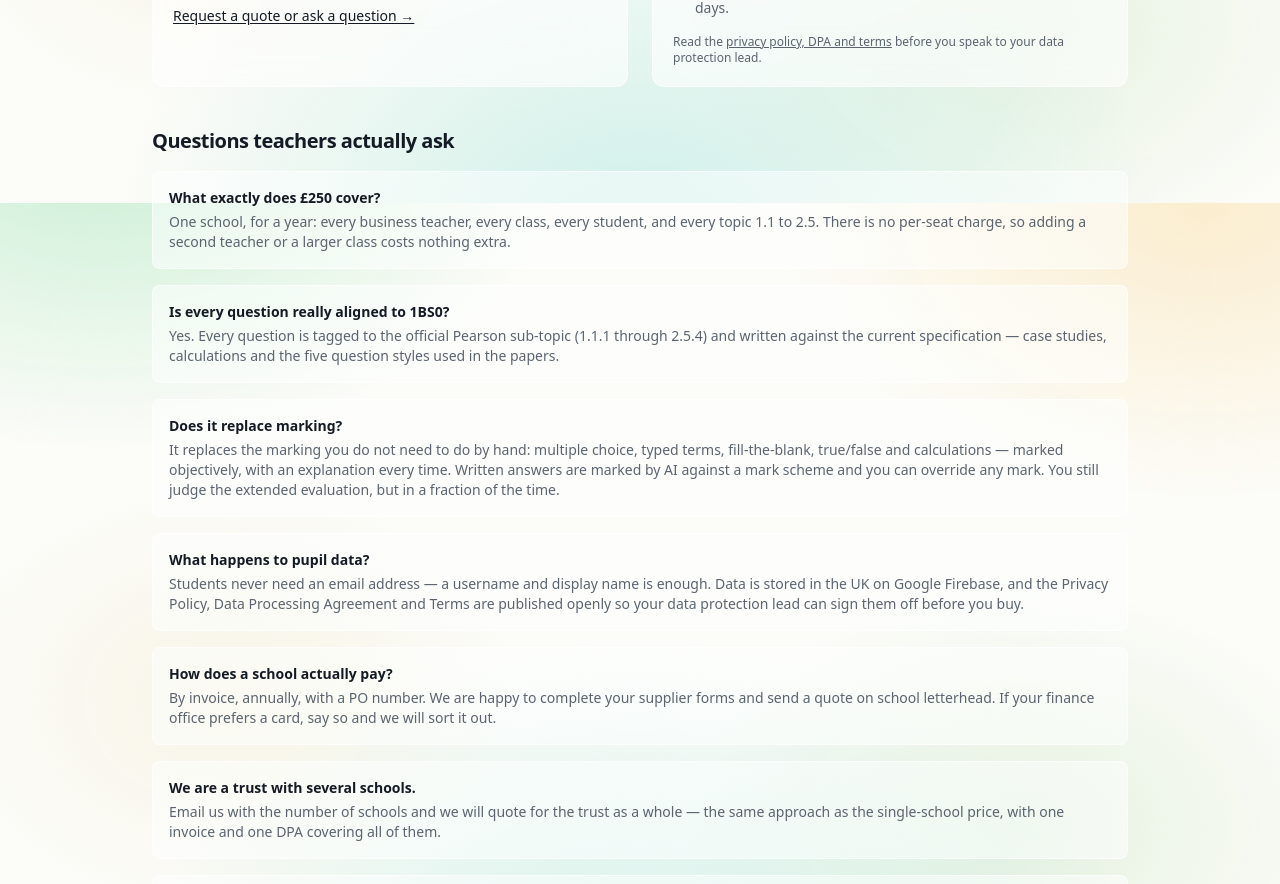
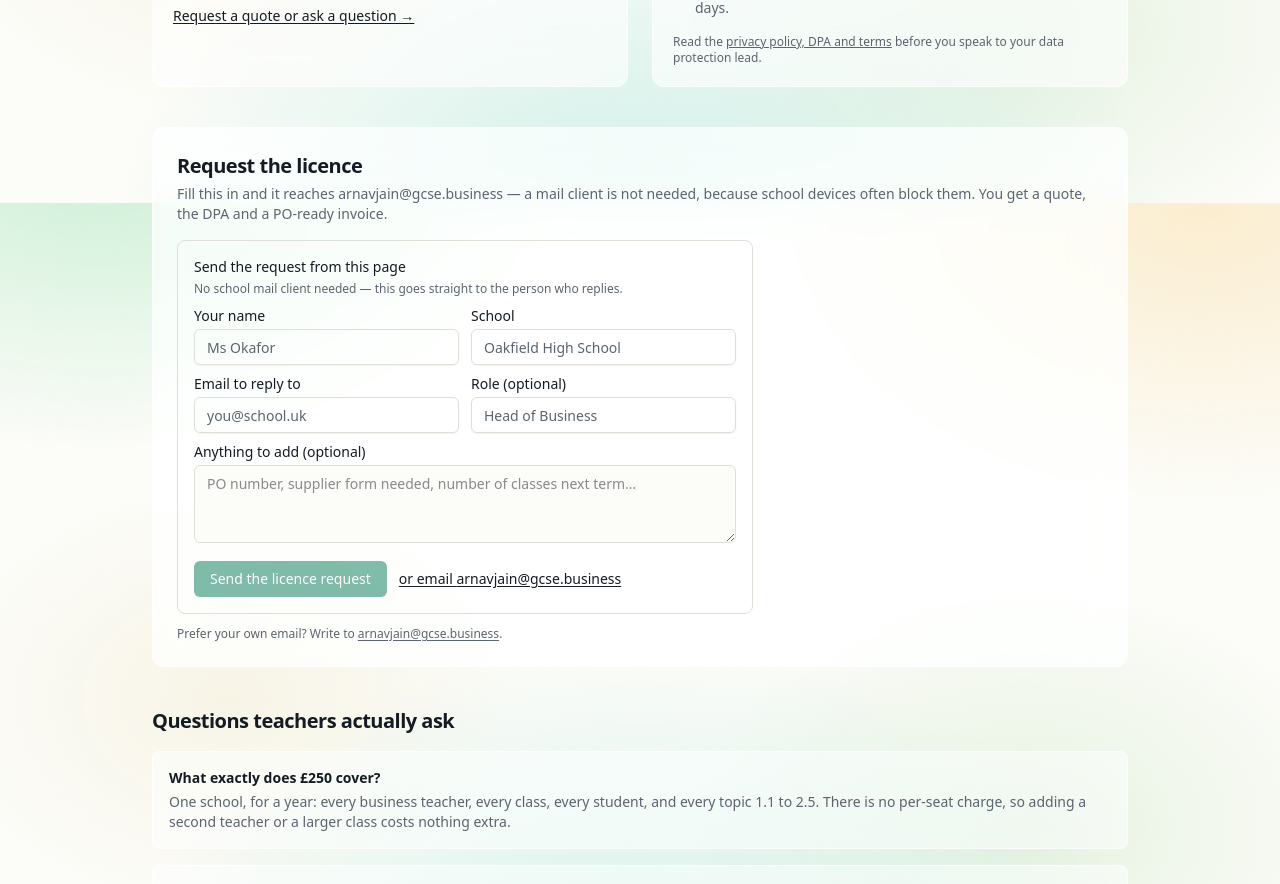
Before and after one commit to rninej/gcse-business-hgs, a Next.js app: page /pricing in a window 1280 px wide. Shown: the part 1397-2281 px from the top of the page. Built offline with nearby package versions, Linux system fonts and the light colour scheme; no server answers.

Commit message:
Put the licence form on the pricing page too
A head of department who lands on /pricing got two mailto links and no way to write in from the page, while /upgrade had the form. Both CTAs now point at the same on-page form, with the email address kept as the alternative.

```diff
--- a/src/app/pricing/page.tsx
+++ b/src/app/pricing/page.tsx
@@ -2,6 +2,7 @@ import type { Metadata } from 'next';
 import Link from 'next/link';
 import { MarketingShell } from '@/components/marketing/MarketingShell';
 import { CONTACT_EMAIL, INCLUDED, PRICING_PROMISES, SCHOOL_PRICE } from '@/lib/pricing';
+import { EnquiryForm } from '@/components/marketing/EnquiryForm';
 import { FREE_PLAN, PAYMENT_STEPS } from '@/lib/plan';
 import { Check } from 'lucide-react';
 
@@ -114,7 +115,7 @@ Start the free trial
               Set your school up
             </Link>
             <a
-              href={`mailto:${CONTACT_EMAIL}?subject=${encodeURIComponent('gcse.business — £250 school licence')}`}
+              href="#enquiry"
               className="rounded-md border border-foreground/15 px-4 py-2.5 text-center text-sm font-medium hover:bg-foreground/5"
             >
               Request a quote or ask a question
@@ -179,7 +180,7 @@ Start the free trial
           </ol>
           <a
             className="mt-4 inline-block text-sm font-medium underline underline-offset-2"
-            href={`mailto:${CONTACT_EMAIL}?subject=${encodeURIComponent('gcse.business — £250 school licence')}`}
+            href="#enquiry"
           >
             Request a quote or ask a question →
           </a>
@@ -203,6 +204,27 @@ Start the free trial
             before you speak to your data protection lead.
           </p>
         </div>
+      </section>
+
+      <section id="enquiry" className="mt-10 rounded-xl border border-white/60 bg-card/70 p-6 backdrop-blur-xl">
+        <h2 className="text-xl font-bold tracking-tight">Request the licence</h2>
+        <p className="mt-1 text-sm text-muted-foreground">
+          Fill this in and it reaches {CONTACT_EMAIL} — a mail client is not needed, because school devices often
+          block them. You get a quote, the DPA and a PO-ready invoice.
+        </p>
+        <div className="mt-4 max-w-xl">
+          <EnquiryForm contactEmail={CONTACT_EMAIL} />
+        </div>
+        <p className="mt-3 text-xs text-muted-foreground">
+          Prefer your own email? Write to{' '}
+          <a
+            className="underline underline-offset-2"
+            href={`mailto:${CONTACT_EMAIL}?subject=${encodeURIComponent('gcse.business — £250 school licence')}`}
+          >
+            {CONTACT_EMAIL}
+          </a>
+          .
+        </p>
       </section>
 
       <section className="mt-10">
```
